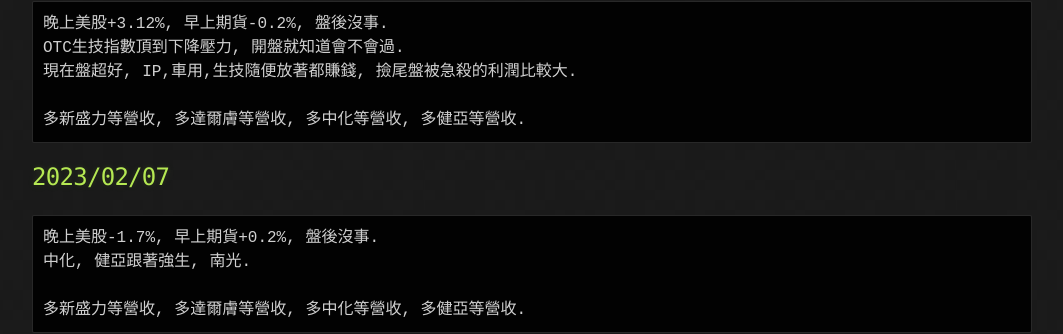
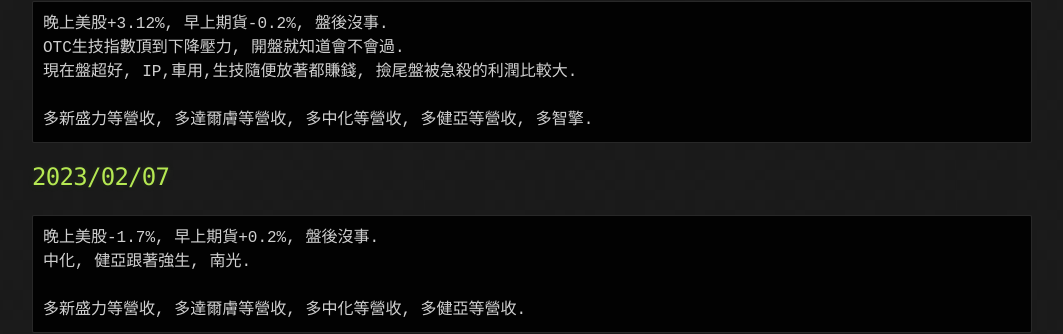
Before and after one commit to lepg5487/Stock_God, a Jekyll site: the page built from index.md, in a window 1280 px wide and 900 px high, scrolled down 428 px. Shown: the part 245-579 px from the top of the window, without its empty margins (108-1171 px from the left). Built offline with Jekyll 4.4.1, drawn with Linux system fonts in a browser that asks for light colours; our own code applies the rules of GitHub Pages for plain Markdown files.

Commit message:
Update index.md

````diff
--- a/index.md
+++ b/index.md
@@ -26,7 +26,7 @@ layout: testlayouts
 OTC生技指數頂到下降壓力, 開盤就知道會不會過.
 現在盤超好, IP,車用,生技隨便放著都賺錢, 撿尾盤被急殺的利潤比較大.
 
-多新盛力等營收, 多達爾膚等營收, 多中化等營收, 多健亞等營收.
+多新盛力等營收, 多達爾膚等營收, 多中化等營收, 多健亞等營收, 多智擎.
 ```
 
 ## 2023/02/07
````
